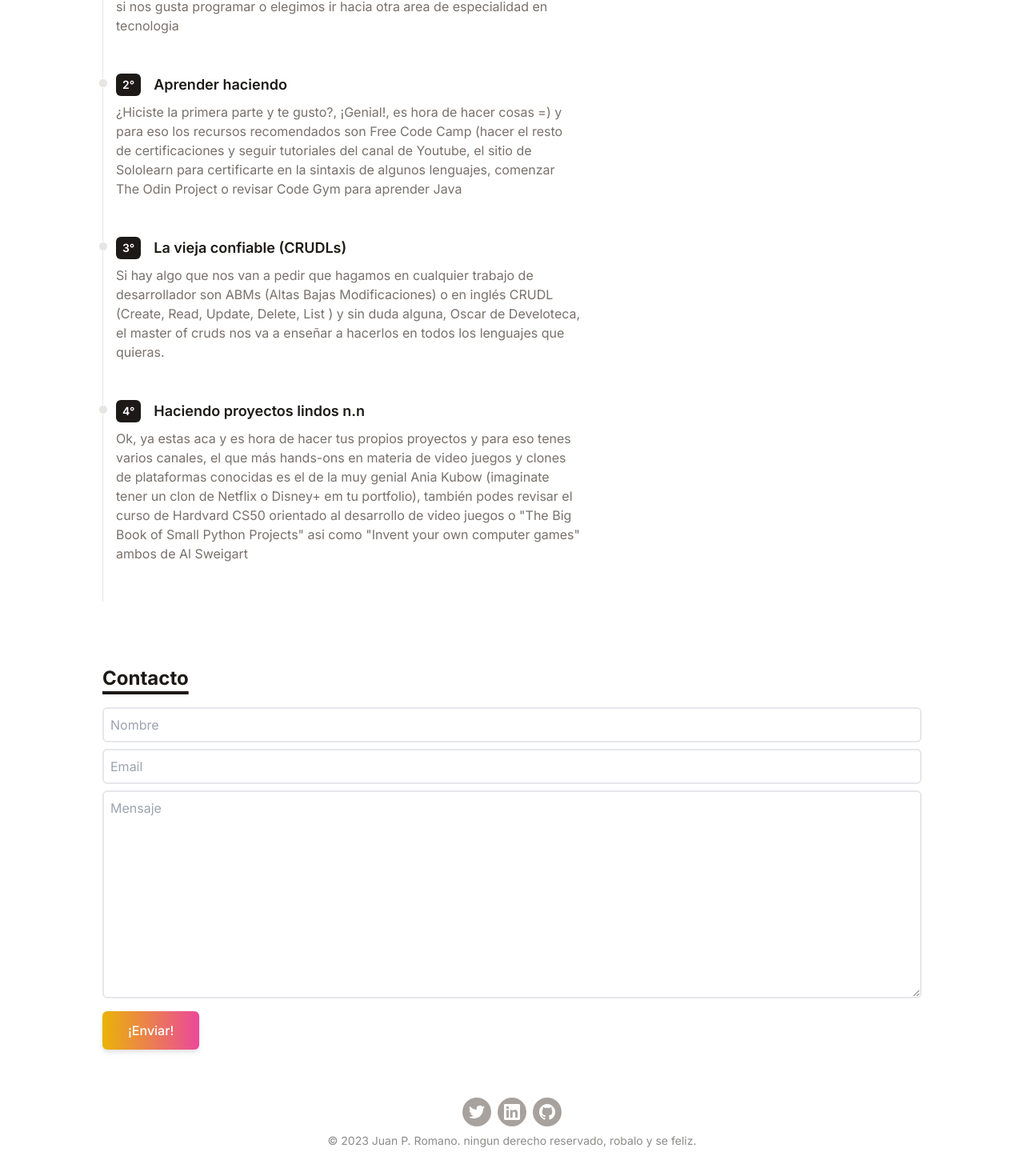
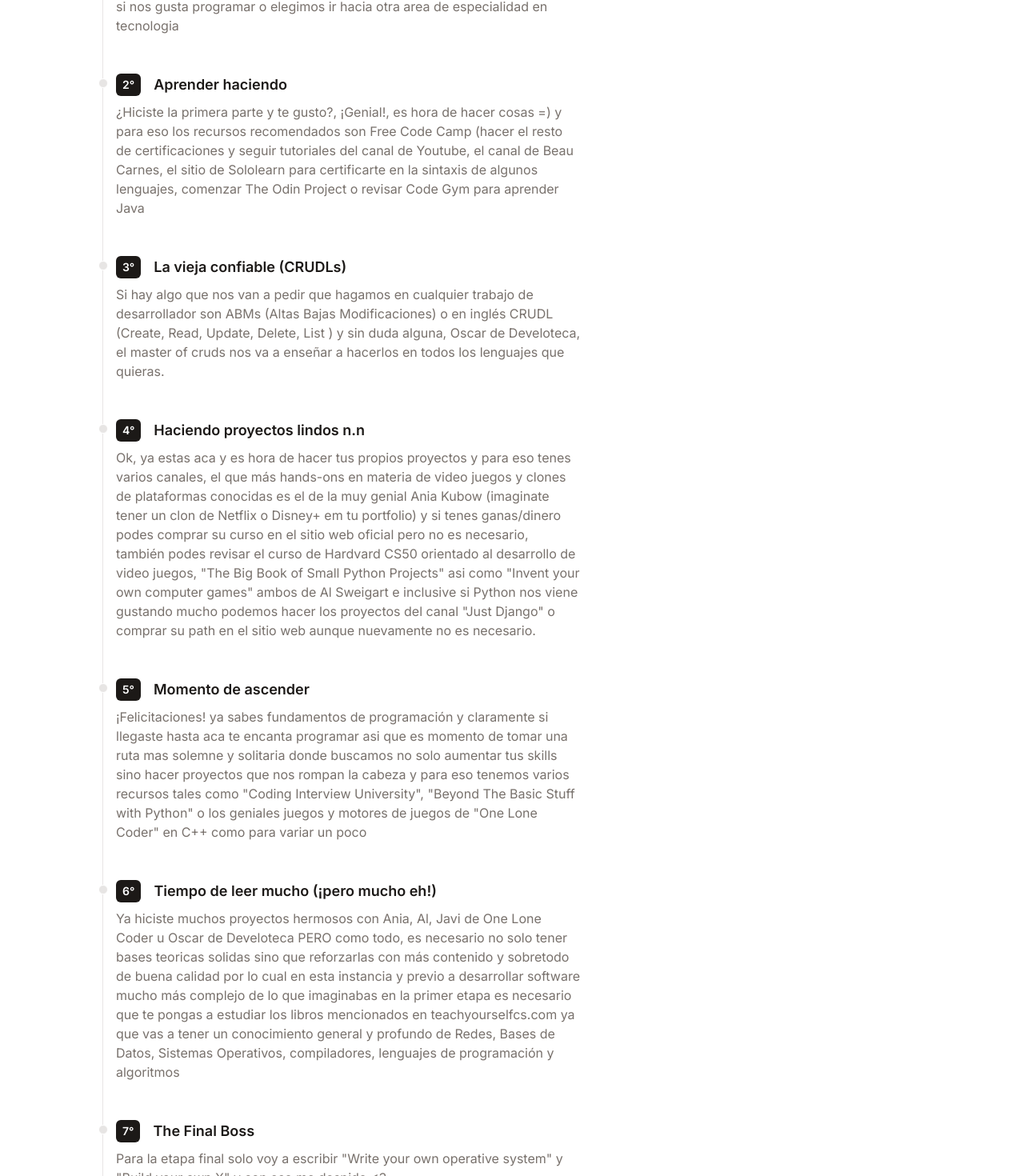
Before and after one commit to jpromanonet/freeCodingResources, a React (Vite) app in the folder es/: page / in a window 1280 px wide. Shown: the part 4300-5770 px from the top of the page at 80% size. Built offline with nearby package versions, Linux system fonts and the light colour scheme.

Commit message:
Timeline

```diff
--- a/es/src/data/timeline.js
+++ b/es/src/data/timeline.js
@@ -9,7 +9,7 @@
       step: '2°',
       title: 'Aprender haciendo',
       details:
-         '¿Hiciste la primera parte y te gusto?, ¡Genial!, es hora de hacer cosas =) y para eso los recursos recomendados son Free Code Camp (hacer el resto de certificaciones y seguir tutoriales del canal de Youtube, el sitio de Sololearn para certificarte en la sintaxis de algunos lenguajes, comenzar The Odin Project o revisar Code Gym para aprender Java ',
+         '¿Hiciste la primera parte y te gusto?, ¡Genial!, es hora de hacer cosas =) y para eso los recursos recomendados son Free Code Camp (hacer el resto de certificaciones y seguir tutoriales del canal de Youtube, el canal de Beau Carnes, el sitio de Sololearn para certificarte en la sintaxis de algunos lenguajes, comenzar The Odin Project o revisar Code Gym para aprender Java ',
    },
    {
       step: '3°',
@@ -21,6 +21,24 @@
       step: '4°',
       title: 'Haciendo proyectos lindos n.n',
       details:
-         'Ok, ya estas aca y es hora de hacer tus propios proyectos y para eso tenes varios canales, el que más hands-ons en materia de video juegos y clones de plataformas conocidas es el de la muy genial Ania Kubow (imaginate tener un clon de Netflix o Disney+ em tu portfolio), también podes revisar el curso de Hardvard CS50 orientado al desarrollo de video juegos o "The Big Book of Small Python Projects" asi como "Invent your own computer games" ambos de Al Sweigart',
+         'Ok, ya estas aca y es hora de hacer tus propios proyectos y para eso tenes varios canales, el que más hands-ons en materia de video juegos y clones de plataformas conocidas es el de la muy genial Ania Kubow (imaginate tener un clon de Netflix o Disney+ em tu portfolio) y si tenes ganas/dinero podes comprar su curso en el sitio web oficial pero no es necesario, también podes revisar el curso de Hardvard CS50 orientado al desarrollo de video juegos, "The Big Book of Small Python Projects" asi como "Invent your own computer games" ambos de Al Sweigart e inclusive si Python nos viene gustando mucho podemos hacer los proyectos del canal "Just Django" o comprar su path en el sitio web aunque nuevamente no es necesario.',
+   },
+   {
+      step: '5°',
+      title: 'Momento de ascender',
+      details:
+         '¡Felicitaciones! ya sabes fundamentos de programación y claramente si llegaste hasta aca te encanta programar asi que es momento de tomar una ruta mas solemne y solitaria donde buscamos no solo aumentar tus skills sino hacer proyectos que nos rompan la cabeza y para eso tenemos varios recursos tales como "Coding Interview University", "Beyond The Basic Stuff with Python" o los geniales juegos y motores de juegos de "One Lone Coder" en C++ como para variar un poco',
+   },
+   {
+      step: '6°',
+      title: 'Tiempo de leer mucho (¡pero mucho eh!)',
+      details:
+         'Ya hiciste muchos proyectos hermosos con Ania, Al, Javi de One Lone Coder u Oscar de Develoteca PERO como todo, es necesario no solo tener bases teoricas solidas sino que reforzarlas con más contenido y sobretodo de buena calidad por lo cual en esta instancia y previo a desarrollar software mucho más complejo de lo que imaginabas en la primer etapa es necesario que te pongas a estudiar los libros mencionados en teachyourselfcs.com ya que vas a tener un conocimiento general y profundo de Redes, Bases de Datos, Sistemas Operativos, compiladores, lenguajes de programación y algoritmos',
+   },
+   {
+      step: '7°',
+      title: 'The Final Boss',
+      details:
+         'Para la etapa final solo voy a escribir "Write your own operative system" y "Build your own X" y con eso me despido <3',
    },
 ]
```
